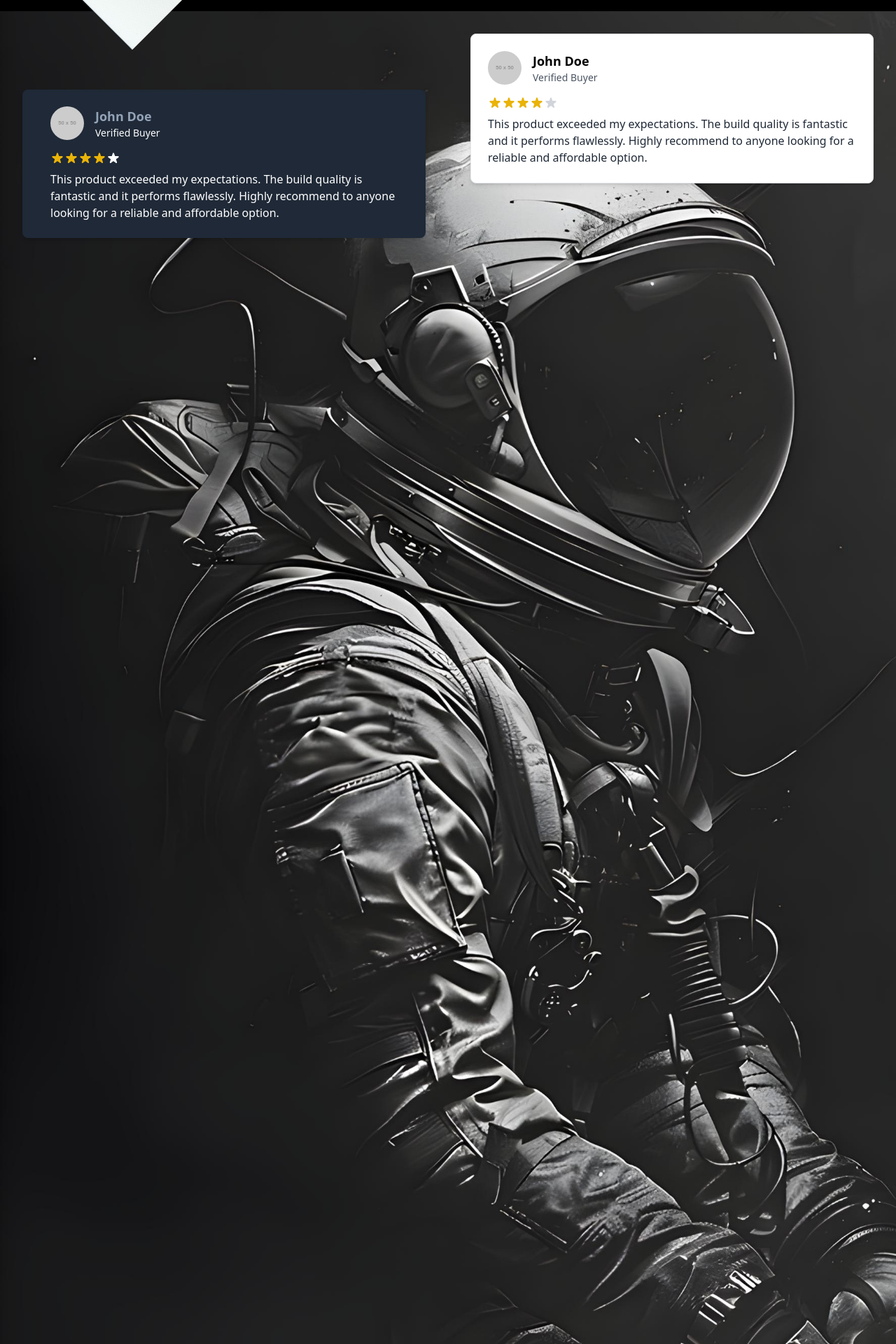
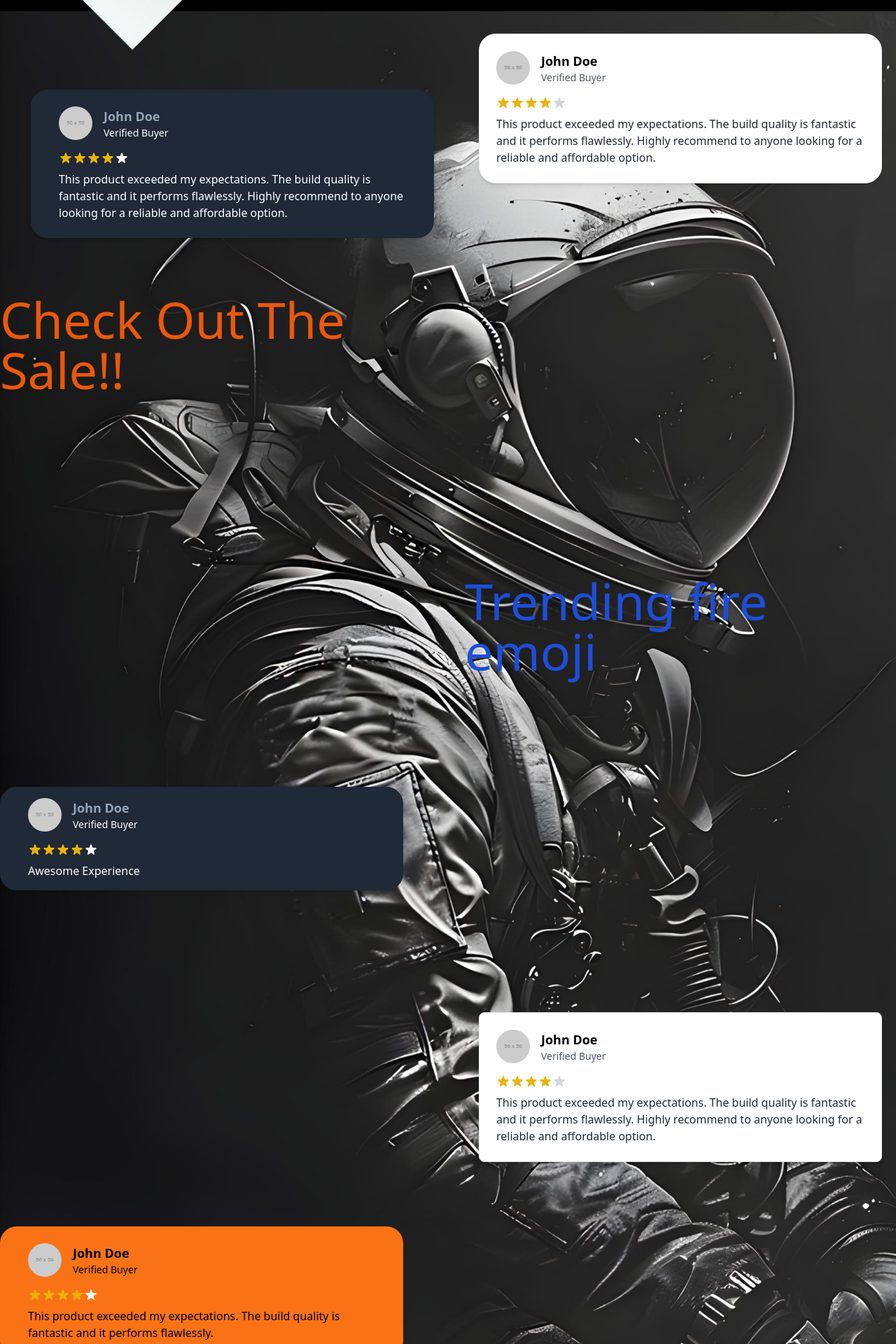
Before and after one commit to shubhratiwary134/spline, a React (Vite) app: page / in a window 1280 px wide. Shown: the part 2320-4240 px from the top of the page at 70% size. Built offline with nearby package versions, Linux system fonts and the light colour scheme.

Commit message:
message added

```diff
--- a/src/Components/ComicPage.jsx
+++ b/src/Components/ComicPage.jsx
@@ -3,7 +3,7 @@ const ComicPage = () => {
   return (
     <div className='ComicContainer w-screen h-[300vh] overflow-hidden '>
 <div className="flex justify-around">
-<div className="mt-20 flex flex-col gap-20">
+<div className="mt-20 flex flex-col gap-20 ">
 <motion.div
 initial={{x:-200}}
 whileInView={{x:0}}
@@ -13,7 +13,7 @@ viewport={{
   amount:0.2,
   once:false
 }}
-className="max-w-xl mx-auto mt-8 px-10 py-6  rounded-lg shadow-md bg-gray-800">
+className="max-w-xl mx-auto mt-8 px-10 py-6  rounded-3xl shadow-md bg-gray-800">
   <div className="flex items-center">
     <img className="w-12 h-12 rounded-full" src="https://via.placeholder.com/50" alt="Customer Photo"/>
     <div className="ml-4">
@@ -33,21 +33,88 @@ className="max-w-xl mx-auto mt-8 px-10 py-6  rounded-lg shadow-md bg-gray-800">
     <p className="mt-2 text-white">This product exceeded my expectations. The build quality is fantastic and it performs flawlessly. Highly recommend to anyone looking for a reliable and affordable option.</p>
   </div>
 </motion.div>
+<motion.p
+initial={{y:-100}}
+whileInView={{y:0}}
+transition={{duration:.5}}
+viewport={{
+  amount:0.1,
+  once:false
+}}
+className="text-7xl text-orange-600 mb-20">
+  Check Out The Sale!!
+</motion.p>
+<motion.div
+initial={{x:200}}
+whileInView={{x:0}}
+whileHover={{x:50,scale:1.1}}
+transition={{duration:.5}}
+viewport={{
+  amount:0.2,
+  once:false
+}}
+className="max-w-xl  mt-[50vh] px-10 py-4  rounded-3xl shadow-md bg-gray-800">
+  <div className="flex items-center">
+    <img className="w-12 h-12 rounded-full" src="https://via.placeholder.com/50" alt="Customer Photo"/>
+    <div className="ml-4">
+      <h3 className="text-lg font-semibold text-slate-400">John Doe</h3>
+      <p className="text-sm text-white">Verified Buyer</p>
+    </div>
+  </div>
+  <div className="mt-4">
+    <div className="flex items-center">
 
+      <svg className="w-5 h-5 text-yellow-500" fill="currentColor" viewBox="0 0 20 20"><path d="M9.049 2.927c.3-.921 1.603-.921 1.902 0l1.12 3.453a1 1 0 00.95.69h3.624c.969 0 1.371 1.24.588 1.81l-2.934 2.128a1 1 0 00-.364 1.118l1.12 3.453c.3.921-.755 1.688-1.538 1.118l-2.934-2.128a1 1 0 00-1.176 0l-2.934 2.128c-.783.57-1.838-.197-1.538-1.118l1.12-3.453a1 1 0 00-.364-1.118L2.791 8.88c-.783-.57-.381-1.81.588-1.81h3.624a1 1 0 00.95-.69l1.12-3.453z"/></svg>
+      <svg className="w-5 h-5 text-yellow-500" fill="currentColor" viewBox="0 0 20 20"><path d="M9.049 2.927c.3-.921 1.603-.921 1.902 0l1.12 3.453a1 1 0 00.95.69h3.624c.969 0 1.371 1.24.588 1.81l-2.934 2.128a1 1 0 00-.364 1.118l1.12 3.453c.3.921-.755 1.688-1.538 1.118l-2.934-2.128a1 1 0 00-1.176 0l-2.934 2.128c-.783.57-1.838-.197-1.538-1.118l1.12-3.453a1 1 0 00-.364-1.118L2.791 8.88c-.783-.57-.381-1.81.588-1.81h3.624a1 1 0 00.95-.69l1.12-3.453z"/></svg>
+      <svg className="w-5 h-5 text-yellow-500" fill="currentColor" viewBox="0 0 20 20"><path d="M9.049 2.927c.3-.921 1.603-.921 1.902 0l1.12 3.453a1 1 0 00.95.69h3.624c.969 0 1.371 1.24.588 1.81l-2.934 2.128a1 1 0 00-.364 1.118l1.12 3.453c.3.921-.755 1.688-1.538 1.118l-2.934-2.128a1 1 0 00-1.176 0l-2.934 2.128c-.783.57-1.838-.197-1.538-1.118l1.12-3.453a1 1 0 00-.364-1.118L2.791 8.88c-.783-.57-.381-1.81.588-1.81h3.624a1 1 0 00.95-.69l1.12-3.453z"/></svg>
+      <svg className="w-5 h-5 text-yellow-500" fill="currentColor" viewBox="0 0 20 20"><path d="M9.049 2.927c.3-.921 1.603-.921 1.902 0l1.12 3.453a1 1 0 00.95.69h3.624c.969 0 1.371 1.24.588 1.81l-2.934 2.128a1 1 0 00-.364 1.118l1.12 3.453c.3.921-.755 1.688-1.538 1.118l-2.934-2.128a1 1 0 00-1.176 0l-2.934 2.128c-.783.57-1.838-.197-1.538-1.118l1.12-3.453a1 1 0 00-.364-1.118L2.791 8.88c-.783-.57-.381-1.81.588-1.81h3.624a1 1 0 00.95-.69l1.12-3.453z"/></svg>
+      <svg className="w-5 h-5 text-white" fill="currentColor" viewBox="0 0 20 20"><path d="M9.049 2.927c.3-.921 1.603-.921 1.902 0l1.12 3.453a1 1 0 00.95.69h3.624c.969 0 1.371 1.24.588 1.81l-2.934 2.128a1 1 0 00-.364 1.118l1.12 3.453c.3.921-.755 1.688-1.538 1.118l-2.934-2.128a1 1 0 00-1.176 0l-2.934 2.128c-.783.57-1.838-.197-1.538-1.118l1.12-3.453a1 1 0 00-.364-1.118L2.791 8.88c-.783-.57-.381-1.81.588-1.81h3.624a1 1 0 00.95-.69l1.12-3.453z"/></svg>
+    </div>
+    <p className="mt-2 text-white">Awesome Experience</p>
+  </div>
+</motion.div>
+<motion.div
+initial={{x:-200}}
+whileInView={{x:0}}
+whileHover={{x:50,scale:1.1}}
+transition={{duration:.5}}
+viewport={{
+  amount:0.2,
+  once:false
+}}
+className="max-w-xl  mt-[50vh] px-10 py-6  rounded-3xl shadow-md bg-orange-500">
+  <div className="flex items-center">
+    <img className="w-12 h-12 rounded-full" src="https://via.placeholder.com/50" alt="Customer Photo"/>
+    <div className="ml-4">
+      <h3 className="text-lg font-semibold text-black">John Doe</h3>
+      <p className="text-sm text-black">Verified Buyer</p>
+    </div>
+  </div>
+  <div className="mt-4">
+    <div className="flex items-center">
 
-
+      <svg className="w-5 h-5 text-yellow-500" fill="currentColor" viewBox="0 0 20 20"><path d="M9.049 2.927c.3-.921 1.603-.921 1.902 0l1.12 3.453a1 1 0 00.95.69h3.624c.969 0 1.371 1.24.588 1.81l-2.934 2.128a1 1 0 00-.364 1.118l1.12 3.453c.3.921-.755 1.688-1.538 1.118l-2.934-2.128a1 1 0 00-1.176 0l-2.934 2.128c-.783.57-1.838-.197-1.538-1.118l1.12-3.453a1 1 0 00-.364-1.118L2.791 8.88c-.783-.57-.381-1.81.588-1.81h3.624a1 1 0 00.95-.69l1.12-3.453z"/></svg>
+      <svg className="w-5 h-5 text-yellow-500" fill="currentColor" viewBox="0 0 20 20"><path d="M9.049 2.927c.3-.921 1.603-.921 1.902 0l1.12 3.453a1 1 0 00.95.69h3.624c.969 0 1.371 1.24.588 1.81l-2.934 2.128a1 1 0 00-.364 1.118l1.12 3.453c.3.921-.755 1.688-1.538 1.118l-2.934-2.128a1 1 0 00-1.176 0l-2.934 2.128c-.783.57-1.838-.197-1.538-1.118l1.12-3.453a1 1 0 00-.364-1.118L2.791 8.88c-.783-.57-.381-1.81.588-1.81h3.624a1 1 0 00.95-.69l1.12-3.453z"/></svg>
+      <svg className="w-5 h-5 text-yellow-500" fill="currentColor" viewBox="0 0 20 20"><path d="M9.049 2.927c.3-.921 1.603-.921 1.902 0l1.12 3.453a1 1 0 00.95.69h3.624c.969 0 1.371 1.24.588 1.81l-2.934 2.128a1 1 0 00-.364 1.118l1.12 3.453c.3.921-.755 1.688-1.538 1.118l-2.934-2.128a1 1 0 00-1.176 0l-2.934 2.128c-.783.57-1.838-.197-1.538-1.118l1.12-3.453a1 1 0 00-.364-1.118L2.791 8.88c-.783-.57-.381-1.81.588-1.81h3.624a1 1 0 00.95-.69l1.12-3.453z"/></svg>
+      <svg className="w-5 h-5 text-yellow-500" fill="currentColor" viewBox="0 0 20 20"><path d="M9.049 2.927c.3-.921 1.603-.921 1.902 0l1.12 3.453a1 1 0 00.95.69h3.624c.969 0 1.371 1.24.588 1.81l-2.934 2.128a1 1 0 00-.364 1.118l1.12 3.453c.3.921-.755 1.688-1.538 1.118l-2.934-2.128a1 1 0 00-1.176 0l-2.934 2.128c-.783.57-1.838-.197-1.538-1.118l1.12-3.453a1 1 0 00-.364-1.118L2.791 8.88c-.783-.57-.381-1.81.588-1.81h3.624a1 1 0 00.95-.69l1.12-3.453z"/></svg>
+      <svg className="w-5 h-5 text-white" fill="currentColor" viewBox="0 0 20 20"><path d="M9.049 2.927c.3-.921 1.603-.921 1.902 0l1.12 3.453a1 1 0 00.95.69h3.624c.969 0 1.371 1.24.588 1.81l-2.934 2.128a1 1 0 00-.364 1.118l1.12 3.453c.3.921-.755 1.688-1.538 1.118l-2.934-2.128a1 1 0 00-1.176 0l-2.934 2.128c-.783.57-1.838-.197-1.538-1.118l1.12-3.453a1 1 0 00-.364-1.118L2.791 8.88c-.783-.57-.381-1.81.588-1.81h3.624a1 1 0 00.95-.69l1.12-3.453z"/></svg>
+    </div>
+    <p className="mt-2 text-black ">This product exceeded my expectations. The build quality is fantastic and it performs flawlessly. </p>
+  </div>
+</motion.div>
 </div>
 <div>
 <motion.div
 initial={{x:-200}}
+exit={{x:200}}
 whileInView={{x:0}}
 whileHover={{x:-50,scale:1.1}}
 transition={{duration:.5}}
 viewport={{
-  amount:0.5,
+  amount:0.2,
   once:false
 }}
-className="max-w-xl mx-auto mt-8 p-6 border rounded-lg shadow-md bg-white">
+className="max-w-xl mx-auto mt-8 mb-[70vh] p-6 border rounded-3xl shadow-md bg-white">
   <div className="flex items-center">
     <img className="w-12 h-12 rounded-full" src="https://via.placeholder.com/50" alt="Customer Photo"/>
     <div className="ml-4">
@@ -67,6 +134,49 @@ className="max-w-xl mx-auto mt-8 p-6 border rounded-lg shadow-md bg-white">
     <p className="mt-2 text-gray-800">This product exceeded my expectations. The build quality is fantastic and it performs flawlessly. Highly recommend to anyone looking for a reliable and affordable option.</p>
   </div>
 </motion.div>
+<motion.p
+initial={{y:100}}
+whileInView={{y:0}}
+transition={{duration:.5}}
+viewport={{
+  amount:0.1,
+  once:false
+}}
+className="text-7xl mb-[60vh] text-blue-700">
+  Trending
+  <span> fire emoji</span>
+</motion.p>
+<motion.div
+initial={{x:-200}}
+exit={{x:200}}
+whileInView={{x:0}}
+whileHover={{x:-50,scale:1.1}}
+transition={{duration:.5}}
+viewport={{
+  amount:0.2,
+  once:false
+}}
+className="max-w-xl mx-auto mt-40 p-6 border rounded-lg shadow-md bg-white">
+  <div className="flex items-center">
+    <img className="w-12 h-12 rounded-full" src="https://via.placeholder.com/50" alt="Customer Photo"/>
+    <div className="ml-4">
+      <h3 className="text-lg font-semibold">John Doe</h3>
+      <p className="text-sm text-gray-600">Verified Buyer</p>
+    </div>
+  </div>
+  <div className="mt-4">
+    <div className="flex items-center">
+
+      <svg className="w-5 h-5 text-yellow-500" fill="currentColor" viewBox="0 0 20 20"><path d="M9.049 2.927c.3-.921 1.603-.921 1.902 0l1.12 3.453a1 1 0 00.95.69h3.624c.969 0 1.371 1.24.588 1.81l-2.934 2.128a1 1 0 00-.364 1.118l1.12 3.453c.3.921-.755 1.688-1.538 1.118l-2.934-2.128a1 1 0 00-1.176 0l-2.934 2.128c-.783.57-1.838-.197-1.538-1.118l1.12-3.453a1 1 0 00-.364-1.118L2.791 8.88c-.783-.57-.381-1.81.588-1.81h3.624a1 1 0 00.95-.69l1.12-3.453z"/></svg>
+      <svg className="w-5 h-5 text-yellow-500" fill="currentColor" viewBox="0 0 20 20"><path d="M9.049 2.927c.3-.921 1.603-.921 1.902 0l1.12 3.453a1 1 0 00.95.69h3.624c.969 0 1.371 1.24.588 1.81l-2.934 2.128a1 1 0 00-.364 1.118l1.12 3.453c.3.921-.755 1.688-1.538 1.118l-2.934-2.128a1 1 0 00-1.176 0l-2.934 2.128c-.783.57-1.838-.197-1.538-1.118l1.12-3.453a1 1 0 00-.364-1.118L2.791 8.88c-.783-.57-.381-1.81.588-1.81h3.624a1 1 0 00.95-.69l1.12-3.453z"/></svg>
+      <svg className="w-5 h-5 text-yellow-500" fill="currentColor" viewBox="0 0 20 20"><path d="M9.049 2.927c.3-.921 1.603-.921 1.902 0l1.12 3.453a1 1 0 00.95.69h3.624c.969 0 1.371 1.24.588 1.81l-2.934 2.128a1 1 0 00-.364 1.118l1.12 3.453c.3.921-.755 1.688-1.538 1.118l-2.934-2.128a1 1 0 00-1.176 0l-2.934 2.128c-.783.57-1.838-.197-1.538-1.118l1.12-3.453a1 1 0 00-.364-1.118L2.791 8.88c-.783-.57-.381-1.81.588-1.81h3.624a1 1 0 00.95-.69l1.12-3.453z"/></svg>
+      <svg className="w-5 h-5 text-yellow-500" fill="currentColor" viewBox="0 0 20 20"><path d="M9.049 2.927c.3-.921 1.603-.921 1.902 0l1.12 3.453a1 1 0 00.95.69h3.624c.969 0 1.371 1.24.588 1.81l-2.934 2.128a1 1 0 00-.364 1.118l1.12 3.453c.3.921-.755 1.688-1.538 1.118l-2.934-2.128a1 1 0 00-1.176 0l-2.934 2.128c-.783.57-1.838-.197-1.538-1.118l1.12-3.453a1 1 0 00-.364-1.118L2.791 8.88c-.783-.57-.381-1.81.588-1.81h3.624a1 1 0 00.95-.69l1.12-3.453z"/></svg>
+      <svg className="w-5 h-5 text-gray-300" fill="currentColor" viewBox="0 0 20 20"><path d="M9.049 2.927c.3-.921 1.603-.921 1.902 0l1.12 3.453a1 1 0 00.95.69h3.624c.969 0 1.371 1.24.588 1.81l-2.934 2.128a1 1 0 00-.364 1.118l1.12 3.453c.3.921-.755 1.688-1.538 1.118l-2.934-2.128a1 1 0 00-1.176 0l-2.934 2.128c-.783.57-1.838-.197-1.538-1.118l1.12-3.453a1 1 0 00-.364-1.118L2.791 8.88c-.783-.57-.381-1.81.588-1.81h3.624a1 1 0 00.95-.69l1.12-3.453z"/></svg>
+    </div>
+    <p className="mt-2 text-gray-800">This product exceeded my expectations. The build quality is fantastic and it performs flawlessly. Highly recommend to anyone looking for a reliable and affordable option.</p>
+  </div>
+</motion.div>
+
 </div>
 </div>
     </div>
```
